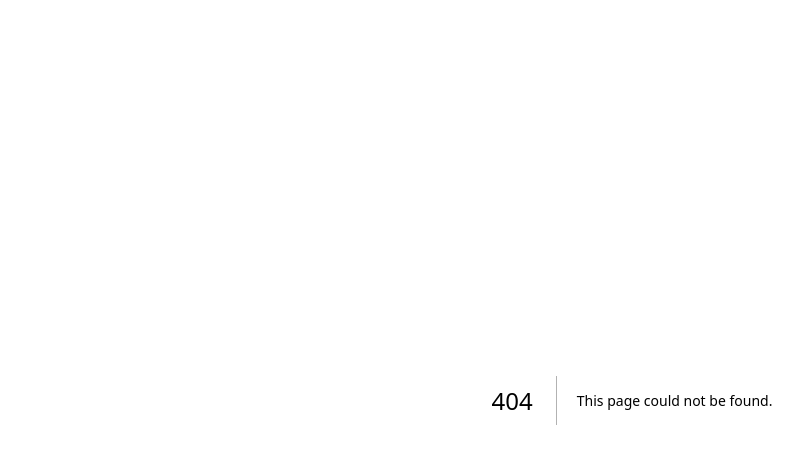
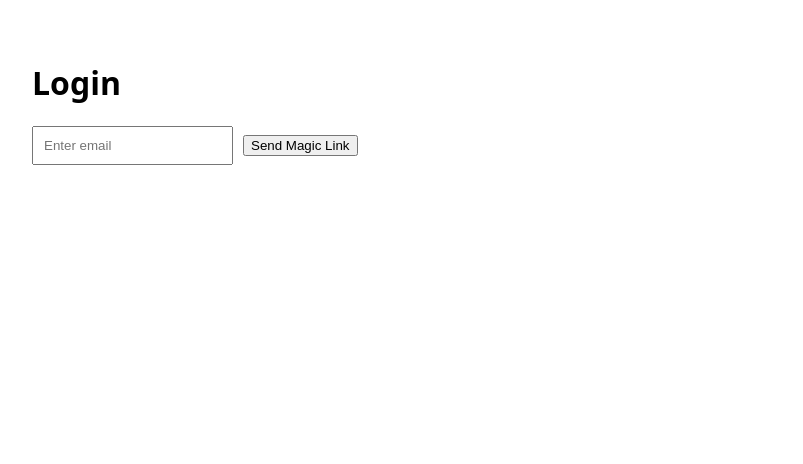
Before and after one commit to fabric9/Level-64, a Next.js app: page /login in a window 1280 px wide. Before the commit this address had no page. Shown: the top 464 px of the page, without its empty margins (8-811 px from the left). Built offline with nearby package versions, Linux system fonts and the light colour scheme; no server answers.

Commit message:
feat: add basic email auth login page

```diff
--- /dev/null
+++ b/app/(auth)/login/page.tsx
@@ -0,0 +1,34 @@
+'use client';
+
+import { useState } from 'react';
+import { supabase } from '@/lib/supabase/client';
+
+export default function LoginPage() {
+  const [email, setEmail] = useState('');
+  const [message, setMessage] = useState('');
+
+  const handleLogin = async () => {
+    const { error } = await supabase.auth.signInWithOtp({ email });
+
+    if (error) {
+      setMessage(error.message);
+    } else {
+      setMessage('Check your email for login link');
+    }
+  };
+
+  return (
+    <main style={{ padding: 40 }}>
+      <h1>Login</h1>
+      <input
+        type="email"
+        placeholder="Enter email"
+        value={email}
+        onChange={(e) => setEmail(e.target.value)}
+        style={{ padding: 10, marginRight: 10 }}
+      />
+      <button onClick={handleLogin}>Send Magic Link</button>
+      <p>{message}</p>
+    </main>
+  );
+}
```
